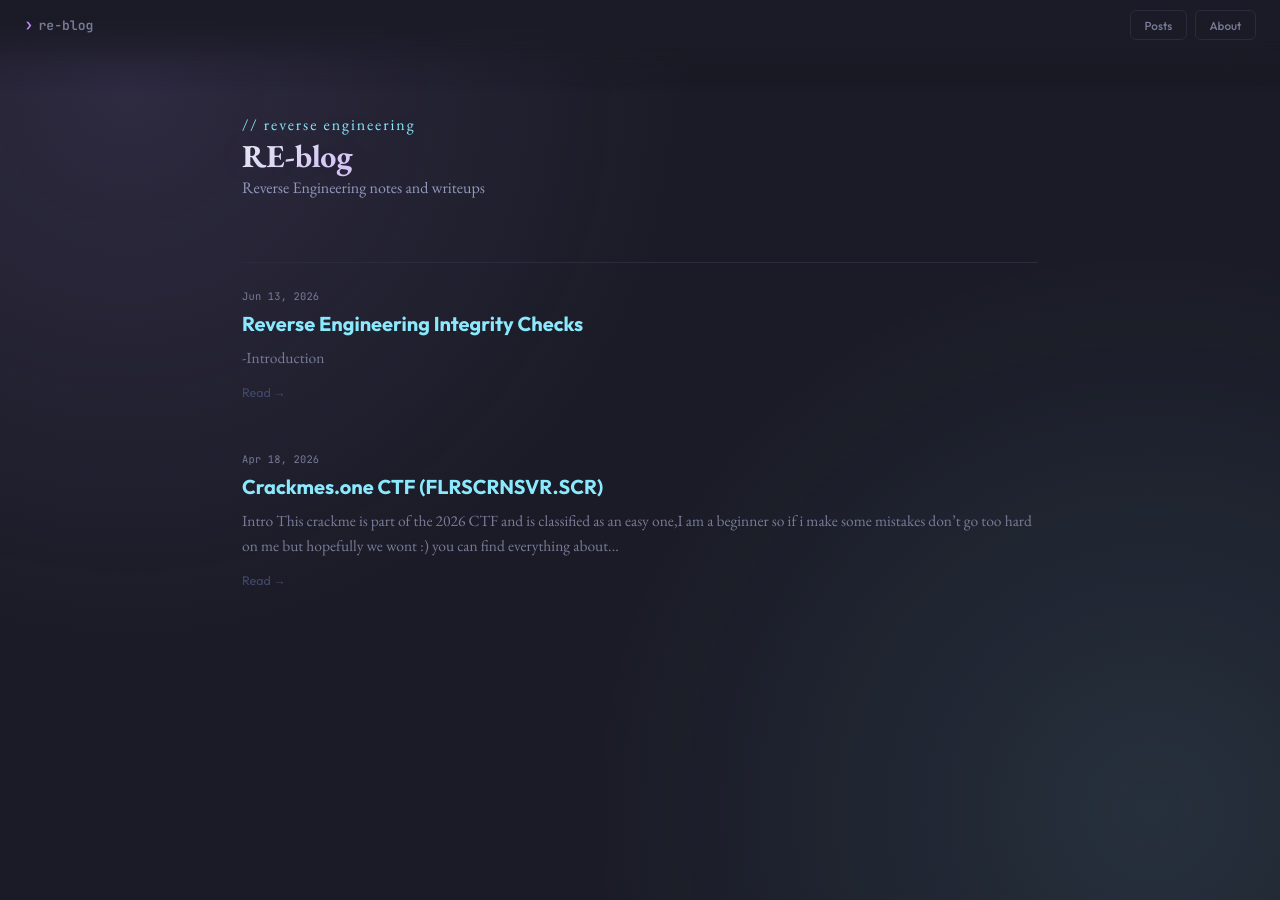
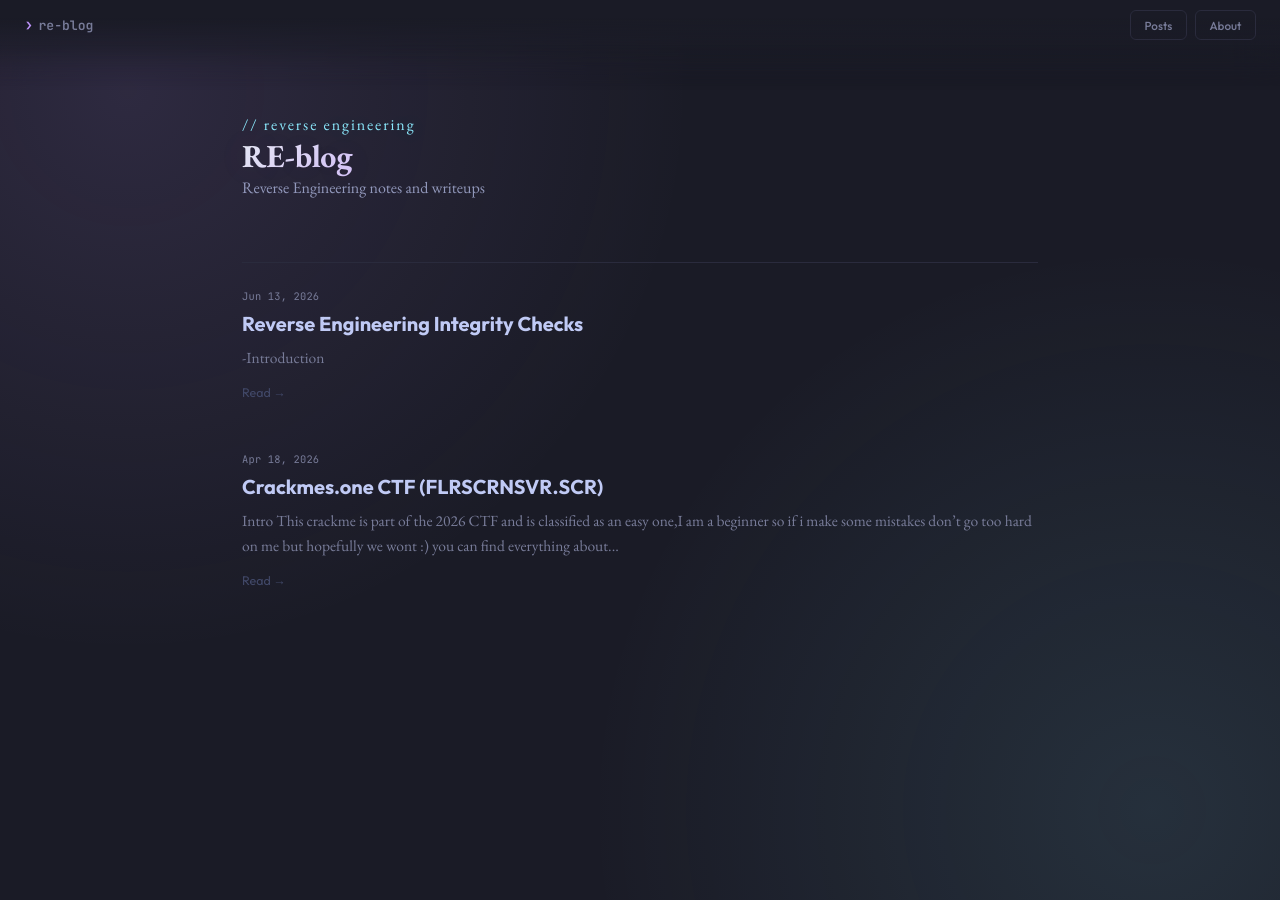
Before and after one commit to hazouka/hazouka.github.io, a Jekyll site: the page built from index.md, in a window 1280 px wide and 900 px high. Built offline with Jekyll 4.4.1, drawn with Linux system fonts in a browser that asks for light colours.

Commit message:
Fix post title color (was blue from link styling)

```diff
--- a/assets/css/style.css
+++ b/assets/css/style.css
@@ -1543,3 +1543,5 @@ body {
 
 .post-nav { display: flex; justify-content: space-between; margin-top: 3rem; padding-top: 1.5rem; border-top: 1px solid var(--border); gap: 1rem; }
 .post-nav a { max-width: 45%; }
+
+.post-card-title a { color: inherit; }.post-card-title a:hover { color: var(--link); text-decoration: none; }
```
